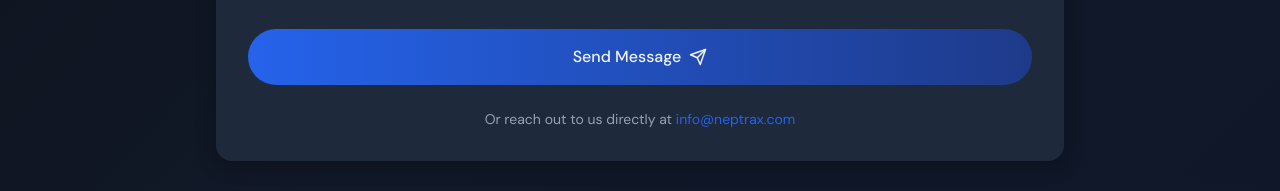
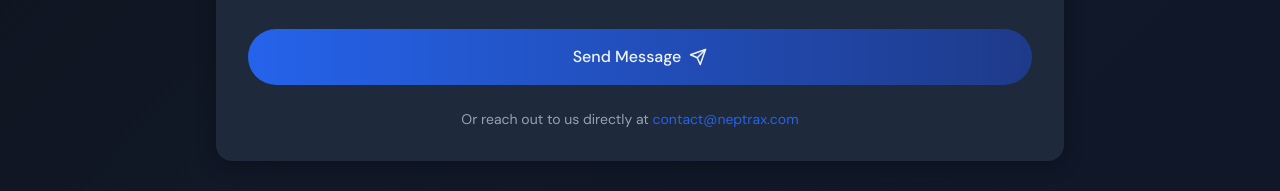
Before and after one commit to Neptrax/Neptrax, a React (Vite) app: page /contact in a window 1280 px wide. Shown: the part 838-1029 px from the top of the page. Built offline with nearby package versions, Linux system fonts and the light colour scheme.

Commit message:
Updated Contact.tsx

```diff
--- a/src/pages/Contact.tsx
+++ b/src/pages/Contact.tsx
@@ -1,5 +1,8 @@
 import { useState } from 'react';
 import { Send, Mail, MessageSquare, User, CheckCircle, AlertCircle, FileText } from 'lucide-react';
+
+const CONTACT_EMAIL = 'contact@neptrax.com';
+const GMAIL_COMPOSE_URL = `https://mail.google.com/mail/?view=cm&fs=1&to=${CONTACT_EMAIL}`;
 
 interface ContactProps {
   onNavigate: (section: string) => void;
@@ -253,12 +256,26 @@ export default function Contact({ onNavigate }: ContactProps) {
 <p className="text-[#94a3b8] text-sm text-center mt-6">
   Or reach out to us directly at{' '}
   <a
-    href="https://mail.google.com"
+    href={GMAIL_COMPOSE_URL}
     target="_blank"
     rel="noopener noreferrer"
-    className="text-[#2563eb] hover:underline"
+    className="text-[#2563eb] hover:underline group"
+    title="Open in Gmail"
   >
-    info@neptrax.com
+    {CONTACT_EMAIL}
+    <svg
+      className="w-4 h-4 ml-1 inline opacity-0 group-hover:opacity-100 transition-opacity"
+      fill="none"
+      stroke="currentColor"
+      viewBox="0 0 24 24"
+    >
+      <path
+        strokeLinecap="round"
+        strokeLinejoin="round"
+        strokeWidth={2}
+        d="M10 6H6a2 2 0 00-2 2v10a2 2 0 002 2h10a2 2 0 002-2v-4M14 4h6m0 0v6m0-6L10 14"
+      />
+    </svg>
   </a>
 </p>
         </div>
```
